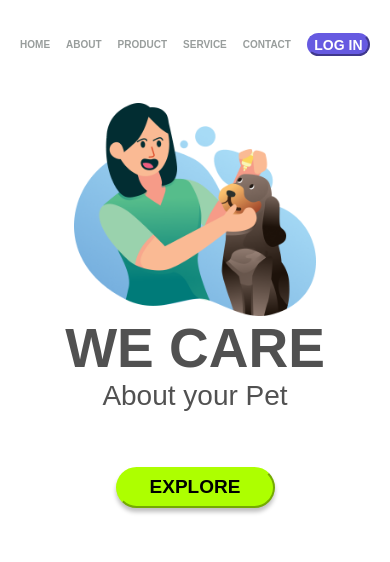
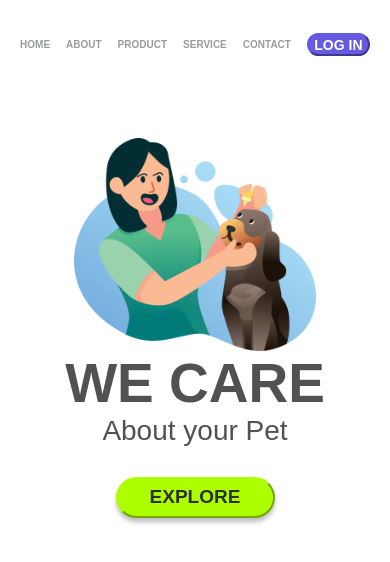
Before and after one commit to LuccasDutraF/We-Care-Your-Pet, a plain HTML site: page index.html in a window 390 px wide. Drawn offline with Linux system fonts and the light colour scheme.

Commit message:
Melhora de responsividade e bug do IOS resolvido

```diff
--- a/styles.css
+++ b/styles.css
@@ -109,7 +109,6 @@ main{
     height: 41px;
     border-radius: 20.5px;
     background: #ADFF00;
-    border-style: #ADFF00;
     border-color: #ADFF00;
     font-size: 19px;
     font-style: normal;
@@ -135,6 +134,7 @@ main{
         font-size: 14px;
         width: 63px;
         height: 23px;
+        color: #FFFFFF;
     }
 
     header a{
@@ -158,7 +158,7 @@ main{
 
     .esquerda{
         width: 100%;
-        margin-top: 12%;
+        margin-top: 21%;
         justify-content: center;
         align-items: center;
     }
@@ -169,5 +169,10 @@ main{
 
     .direita h2 {
         font-size: 28px;
+        padding-bottom: 0px;
+    }
+
+    .direita button{
+        color: rgb(46, 46, 46);
     }
 }
```
